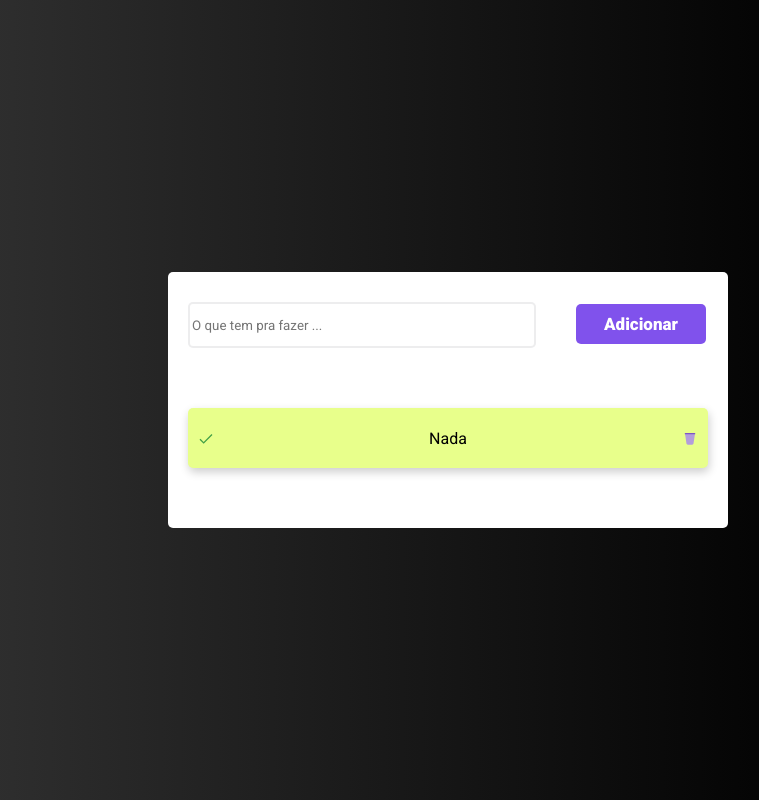
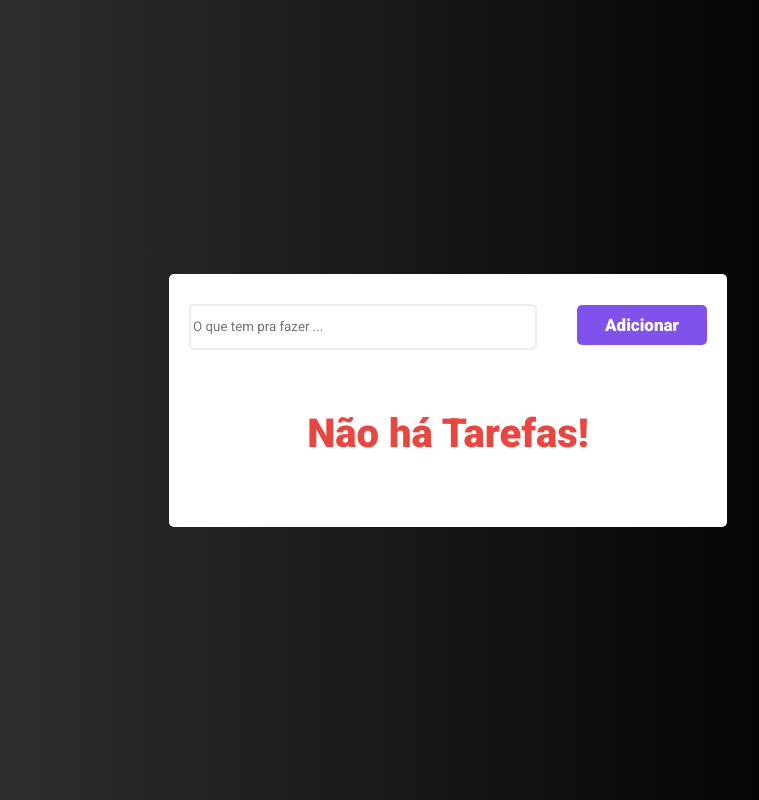
Before and after one commit to csmanhaes86/Projeto-organizador-tarefas, a React (Vite) app: page / in a window 1280 px wide. Shown: the whole page, without its empty margins (192-951 px from the left). Built offline with nearby package versions, Linux system fonts and the light colour scheme.

Commit message:
ajustes gerais

```diff
--- a/src/App.jsx
+++ b/src/App.jsx
@@ -1,22 +1,28 @@
 import { useState } from "react";
 import { v4 as uuid } from "uuid";
 
-import { FcCheckmark, FcEmptyTrash } from "react-icons/fc";
-
-import { Button, Container, Input, ListItem, ToDoList } from "./styles";
+import {
+  Button,
+  Check,
+  Container,
+  Input,
+  ListItem,
+  ToDoList,
+  Trash,
+} from "./styles";
 
 function App() {
-  const [list, setList] = useState([
-    { id: uuid(), task: "Nada", finished: true },
-  ]);
-  const [inputTask, setInputTask] = useState(" ");
+  const [list, setList] = useState([]);
+  const [inputTask, setInputTask] = useState("");
 
   function inputMudou(event) {
     setInputTask(event.target.value);
   }
 
   function cliqueiNoBotao() {
-    setList([...list, { id: uuid(), task: inputTask, finished: false }]);
+    if (inputTask) {
+      setList([...list, { id: uuid(), task: inputTask, finished: false }]);
+    }
   }
 
   function finalizarTarefa(id) {
@@ -40,13 +46,17 @@ function App() {
         <Button onClick={cliqueiNoBotao}>Adicionar</Button>
 
         <ul>
-          {list.map((item) => (
-            <ListItem isFinished={item.finished} key={item.id}>
-              <FcCheckmark onClick={() => finalizarTarefa(item.id)} />
-              <li>{item.task}</li>
-              <FcEmptyTrash onClick={() => deletarTarefa(item.id)} />
-            </ListItem>
-          ))}
+          {list.length > 0 ? (
+            list.map((item) => (
+              <ListItem isFinished={item.finished} key={item.id}>
+                <Check onClick={() => finalizarTarefa(item.id)} />
+                <li>{item.task}</li>
+                <Trash onClick={() => deletarTarefa(item.id)} />
+              </ListItem>
+            ))
+          ) : (
+            <h3>Não há Tarefas!</h3>
+          )}
         </ul>
       </ToDoList>
     </Container>
--- a/src/styles.js
+++ b/src/styles.js
@@ -1,4 +1,6 @@
 import styled from "styled-components";
+
+import { FcCheckmark, FcEmptyTrash } from "react-icons/fc";
 
 export const Container = styled.div`
   background: linear-gradient(90deg, #383838 0%, #000000 81.25%);
@@ -7,6 +9,7 @@ export const Container = styled.div`
   display: flex;
   align-items: center;
   justify-content: center;
+
 `;
 
 export const ToDoList = styled.div`
@@ -17,6 +20,14 @@ export const ToDoList = styled.div`
   ul {
     padding: 0;
     margin-top: 60px;
+
+    h3 {
+      display: flex;
+      justify-content: center;
+      font-weight: 900;
+      font-size: 40px;
+      color:rgb(231, 71, 65);
+    }
   }
 `;
 
@@ -38,6 +49,15 @@ export const Button = styled.button`
   font-weight: 900;
   font-size: 17px;
   line-height: 2.5px;
+  cursor: pointer;
+
+  &:hover {
+    opacity: 0.8;
+  }
+
+  &:active {
+    opacity: 0.6;
+  }
 `;
 
 export const ListItem = styled.div`
@@ -56,3 +76,11 @@ export const ListItem = styled.div`
     list-style: none;
   }
 `;
+
+export const Check = styled(FcCheckmark)`
+  cursor: pointer;
+`;
+
+export const Trash = styled(FcEmptyTrash)`
+  cursor: pointer;
+`;
```
